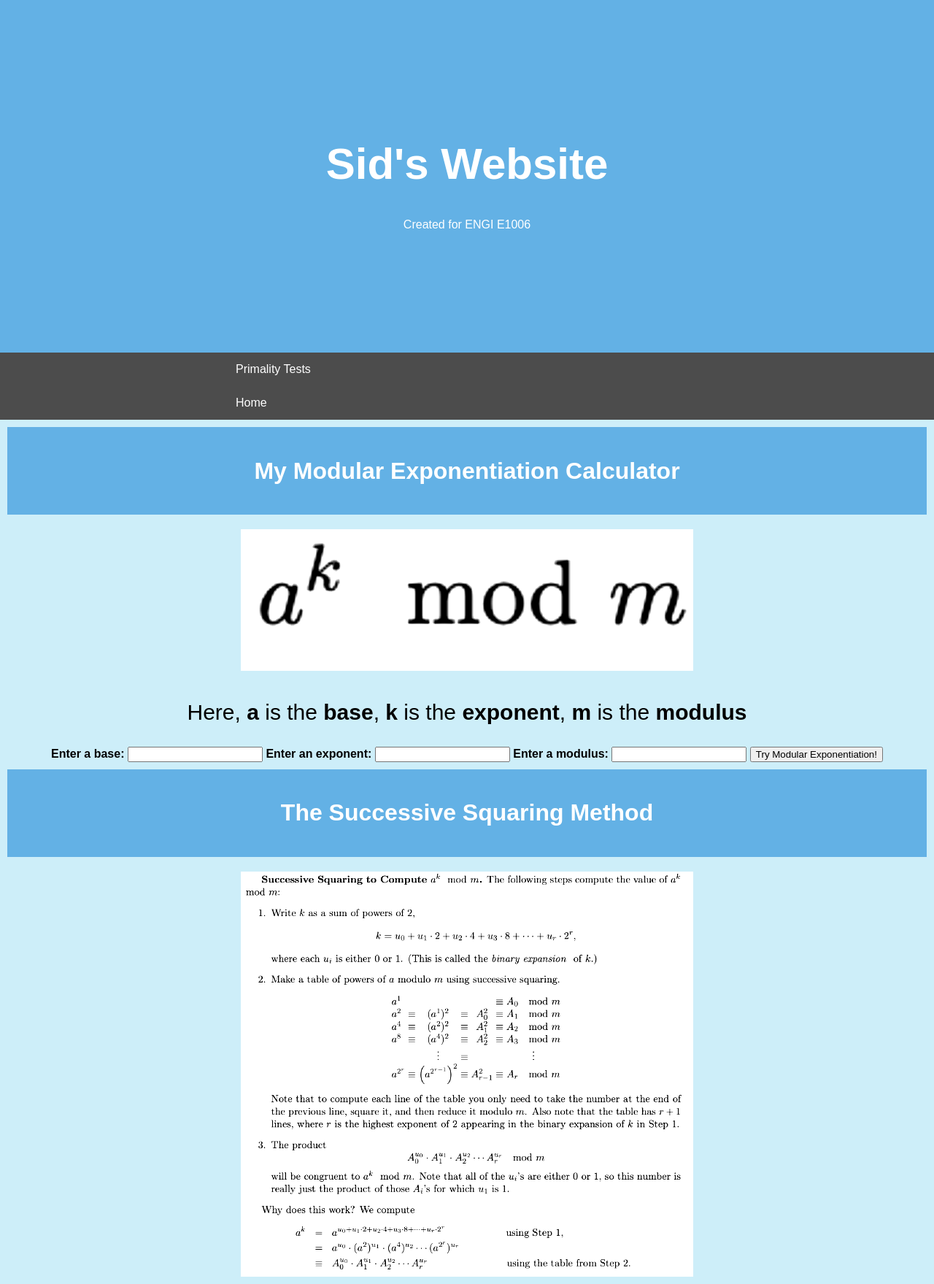
After one commit to sid-sanghi/ss5943-final, a Flask app: page /ModularExponentiation in a window 1280 px wide. The commit adds this page. Shown: the whole page at 73% size. Run offline with Flask 2, Linux system fonts and the light colour scheme.

Commit message:
Second Commit: Created Modular Exponentiation Calculator page using JavaScript

```diff
--- a/app.py
+++ b/app.py
@@ -17,12 +17,14 @@ def test():
     return render_template("index.html")
 
 @app.route("/ModularExponentiation")
-def Pepin():
+def exp():
     return render_template("modularexponentiation.html")
+    pass
 
 @app.route("/PrimalityTest")
-def DiffEq():
+def Pepin():
     return render_template("primalitytest.html")
+    pass
 
 #start the server
 if __name__ == "__main__":
--- /dev/null
+++ b/templates/modularexponentiation.html
@@ -0,0 +1,147 @@
+<!DOCTYPE html>
+<html>
+    <head>
+        <!--specifies title of the page !-->
+        <title>Home</title>
+        <meta charset="UTF-8">
+        <meta name="viewport" content= "width=device-width, initial-scale=1">
+        <style>
+            *
+            {
+                box-sizing: border-box;
+            }
+            body
+            {
+                margin: 0;
+                text-align: center;
+                background-color: #cdeef9;
+                font-family: sans-serif;
+            }
+            .header
+            {
+                text-align: center;
+                background: #63b1e5;
+                color: white;
+                padding: 150px
+            }
+            .header h1
+            {
+                font-size: 60px;
+                font-family: sans-serif;
+            }
+            .header h2
+            {
+                font-size: 25px;
+                font-family: sans-serif;
+            }
+            .navbar
+            {
+                overflow: hidden;
+                background-color: #4c4c4c;
+            }
+            .navbar a
+            {
+                float: left;
+                display: block;
+                color: white;
+                padding: 14px 323px;
+                text-align: center;
+                text-decoration: none;
+            }
+            .navbar a:hover
+            {
+                background-color: #666666;
+                color: white;
+            }
+            img
+            {
+                display: block;
+                margin-left: auto;
+                margin-right: auto;
+                width: 50%;
+                padding: 10px;
+            }
+            .contrast
+            {
+                filter: contrast(150%);
+            }
+            .grid-container
+            {
+                display: grid;
+                grid: 50px;
+                grid-gap: 10px;
+                background-color: #cdeef9;
+                padding: 10px;
+            }
+            .grid-container > div
+            {
+                background-color: #63b1e5;
+                text-align: center;
+                padding: 20px 0;
+            }
+        </style>
+    <head>
+    <body>
+        <div class= "header">
+            <h1>Sid's Website</h1>
+            <p>Created for ENGI E1006</p>
+        </div>
+        <div class= "navbar">
+            <a href="/PrimalityTest">Primality Tests</a>
+            <a href="/">Home</a>
+        </div>
+        <div class="grid-container">
+            <div class="item1"><h1 style="color:white">My Modular Exponentiation Calculator</h1></div>
+        </div>
+        <div>
+            <img class="contrast" src="/static/images/modulo.png" alt="Modular Exponentiation">
+            <p style="font-size:30px">Here, <b>a</b> is the <b>base</b>, <b>k</b> is the <b>exponent</b>, <b>m</b> is the <b>modulus</b></p>
+        </div>
+        <div>
+            <p id="demo"></p>
+            <label for="base"><b>Enter a base:</b></label>
+            <input type="number" id="base">
+            <label for="exponenet"><b>Enter an exponent:</b></label>
+            <input type="number" id="exponent">
+            <label for="modulus"><b>Enter a modulus:</b></label>
+            <input type="number" id="modulus">
+            <script>
+            function modExp()
+            {
+                base = document.getElementById("base").value;
+                exp = document.getElementById("exponent").value;
+                mod = document.getElementById("modulus").value;
+
+                if (mod === 1) //every leaves remainder 0 with 1
+                    return 0;
+                var ans = 1;
+                base %= mod; //reducing the base modulo the modulus to make
+                                   //the base a smaller number, if possible, and then
+                                   //carrying out modular exponentiaion on this new base
+                while (exp > 0) //while loop for successive squaring by using the binary
+                                //expansion of the exponent
+                {
+                    if (exp % 2 === 1) //the 1s in the exponent's binary expansion
+                        ans = (ans * base) % mod;
+                    exp = exp >> 1; //dividing by 2
+                    base = (base * base) % mod; //squaring
+                }
+                return ans;
+            }
+            function main()
+            {
+                var x = modExp();
+                document.getElementById("demo").innerHTML = x;
+            }
+            </script>
+            <button onclick="main()">Try Modular Exponentiation!</button>
+        </div>
+        <div class="grid-container">
+            <div class="item1"><h1 style="color:white">The Successive Squaring Method</h1></div>
+        </div>
+        <div>
+            <img class="contrast" src="/static/images/ss.png" alt="Successive Squares">
+        </div>
+
+    </body>
+</html>
```
Also changed, not shown: templates/index.html (+55 -4 lines), static/images/columbiaeng.png (added), static/images/engineering.png (added), static/images/modulo.png (added), static/images/newyorker.gif (added), static/images/pseudocode.png (added), static/images/ss.png (added), 2 other files.
